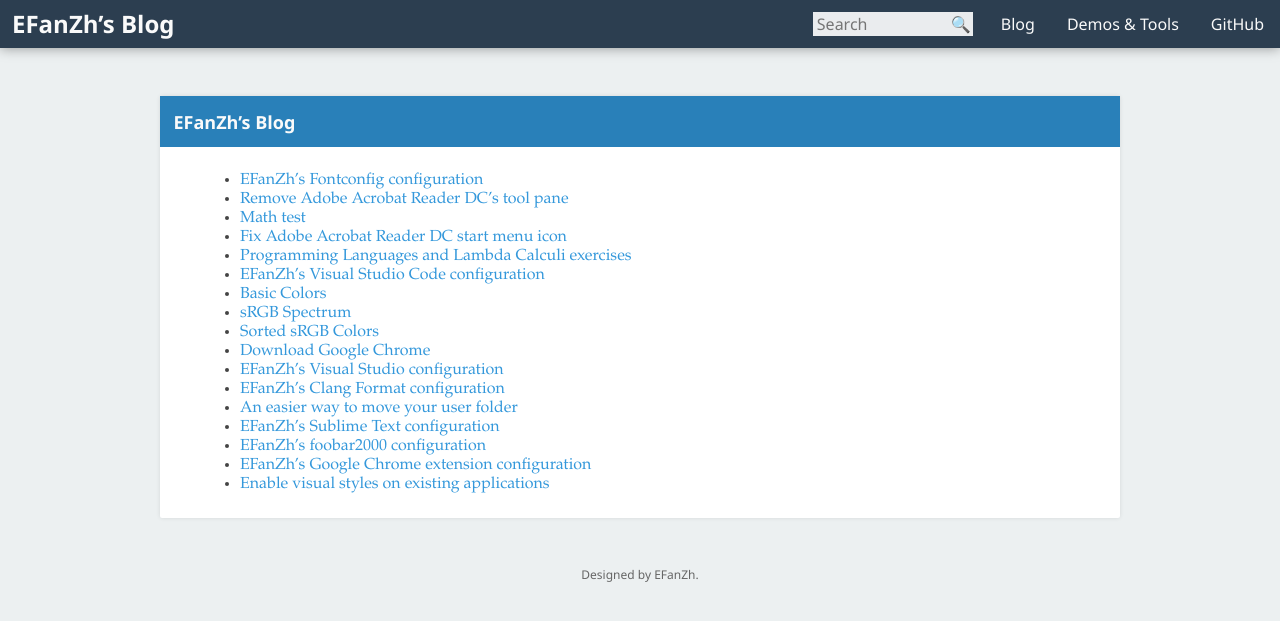
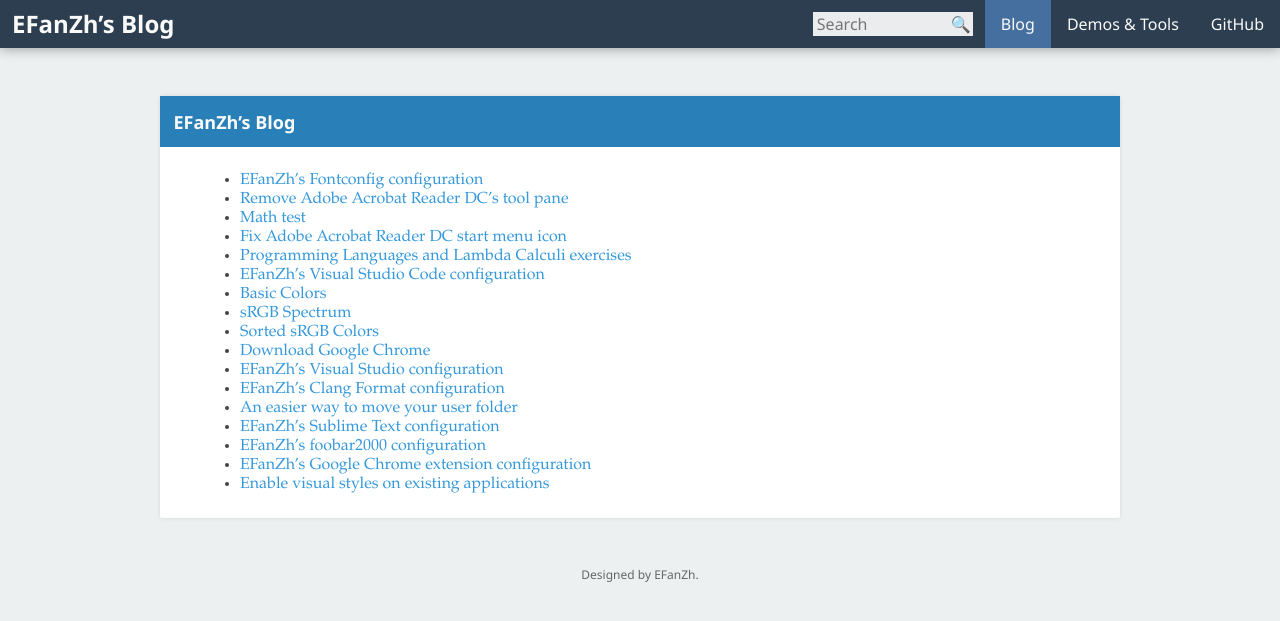
Before and after one commit to fuzeyi/efanzh.github.io, a Jekyll site: the page built from index.html, in a window 1280 px wide. Shown: the top 621 px of the page. Built offline with Jekyll 4.4.1, drawn with Linux system fonts in a browser that asks for light colours.

Commit message:
Fix index.html navigation style

```diff
--- a/_includes/header.html
+++ b/_includes/header.html
@@ -6,8 +6,8 @@
             <button class="search-button" type="submit">🔍</button>
         </form>
         <nav>
-            <ul class="nav-list"><!-- {{ page.url }} -->
-                <li{% if page.url == '/index.html' %} class="selected-page"{% endif %}><a href="{{ site.baseurl }}/">Blog</a></li>
+            <ul class="nav-list">
+                <li{% if page.url == '/' %} class="selected-page"{% endif %}><a href="{{ site.baseurl }}/">Blog</a></li>
 {% for p in site.my-pages %}                <li{% if p.url == page.url %} class="selected-page"{% endif %}><a href="{{ site.baseurl }}{{ p.url }}">{{ p.title }}</a></li>
 {% endfor %}{% for p in site.links %}                <li{% if p.url == page.url %} class="selected-page"{% endif %}><a href="{{ p.url }}">{{ p.title }}</a></li>
 {% endfor %}            </ul>
```
